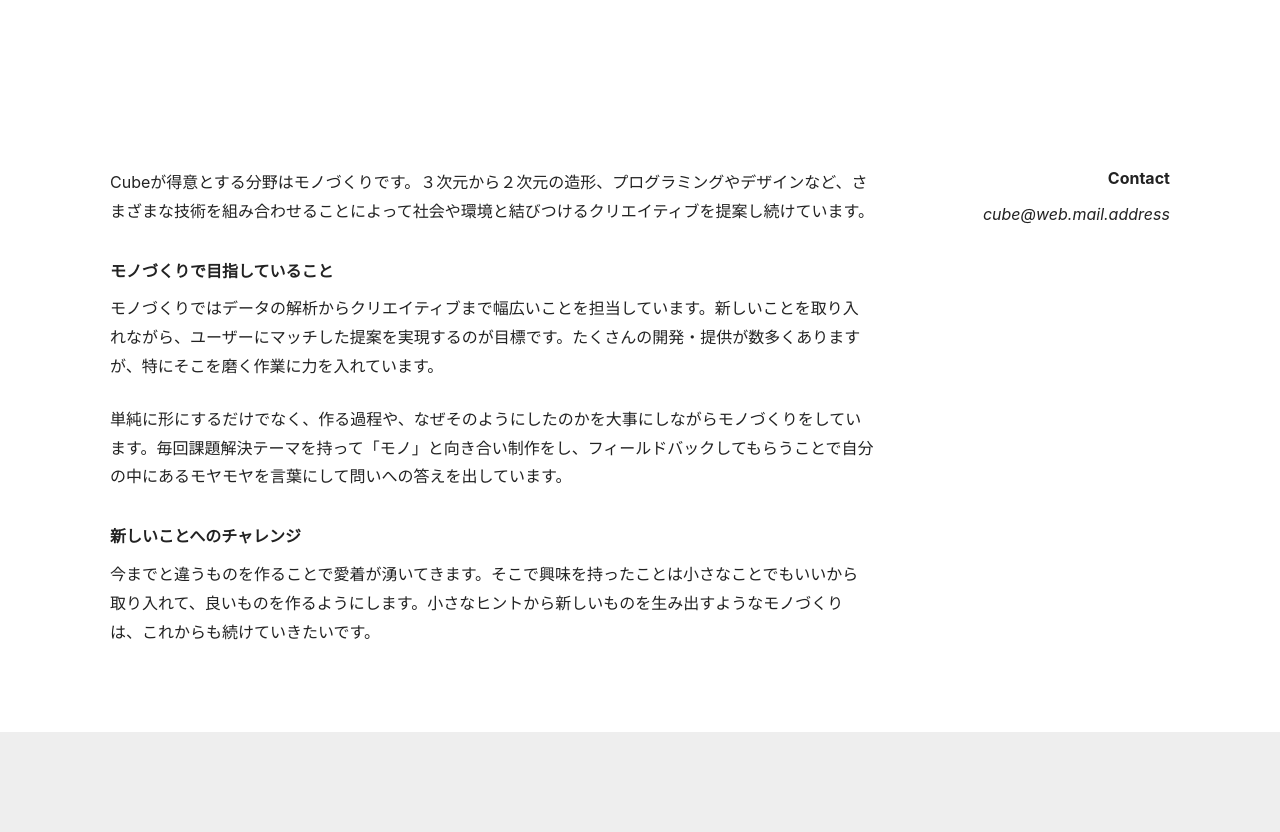
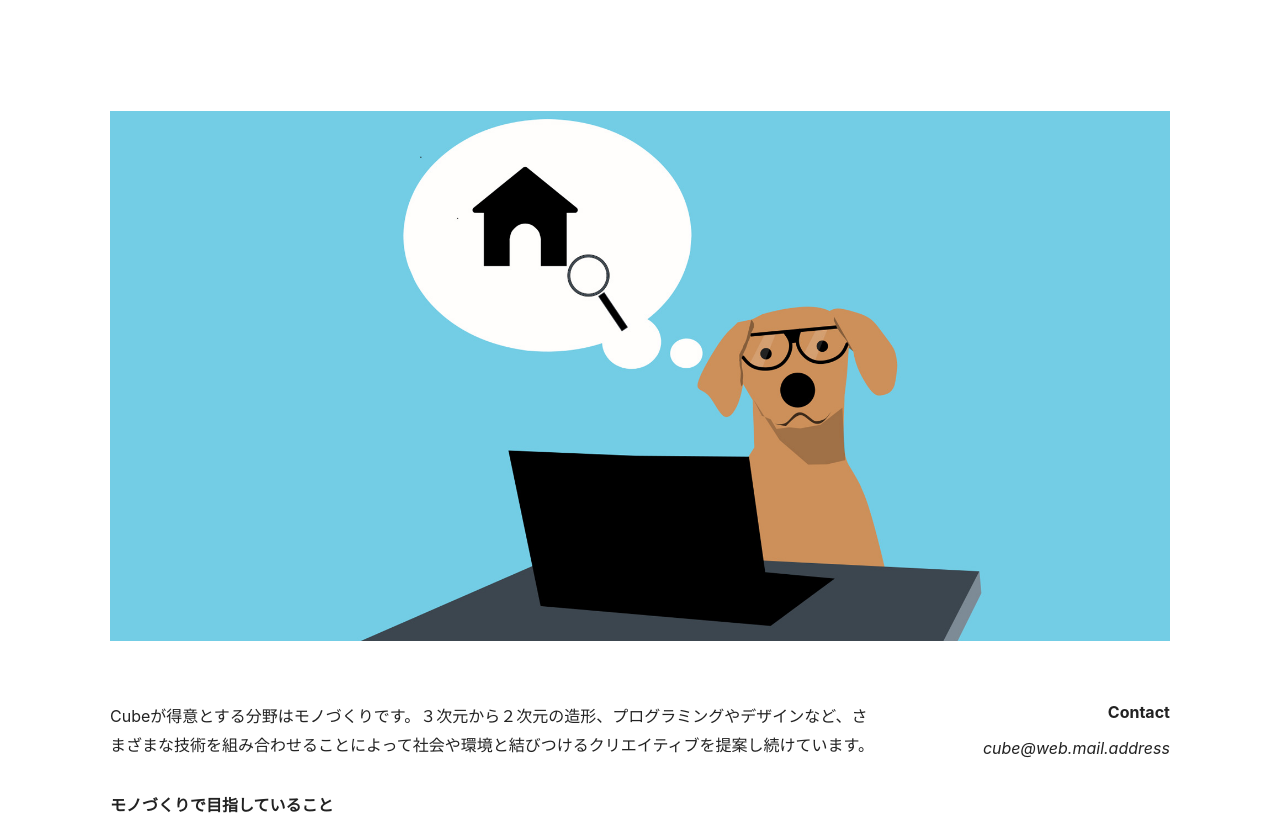
Before and after one commit to itc-i7592/next-react2, a Next.js app: page /about in a window 1280 px wide. Shown: the part 395-1227 px from the top of the page. Built offline with nearby package versions, Linux system fonts and the light colour scheme.

Commit message:
5.5 finished

```diff
--- a/pages/about.js
+++ b/pages/about.js
@@ -3,12 +3,26 @@
 import PostBody from 'components/post-body'
 import Contact from 'components/contact'
 import { TwoColumnMain, TwoColumnSidebar } from 'components/two-column'
+import Image from 'next/image'
+import eyecatch from 'images/about.jpg'
 import TwoColumn from 'components/two-column'
 
 export default function About () {
   return (
     <Container>
       <Hero title='About' subtitle='About development activities' />
+
+      <figure>
+        <Image
+          src={eyecatch}
+          alt=''
+          layout='responsive'
+          sizes='(min-width: 1152px) 1152px, 100vw'
+          priority
+          placeholder='blur'
+        />
+      </figure>
+
       <TwoColumn>
         <TwoColumn.Main>
           <PostBody>
```
Also changed, not shown: images/about.jpg (added), images/cube.jpg (added).
